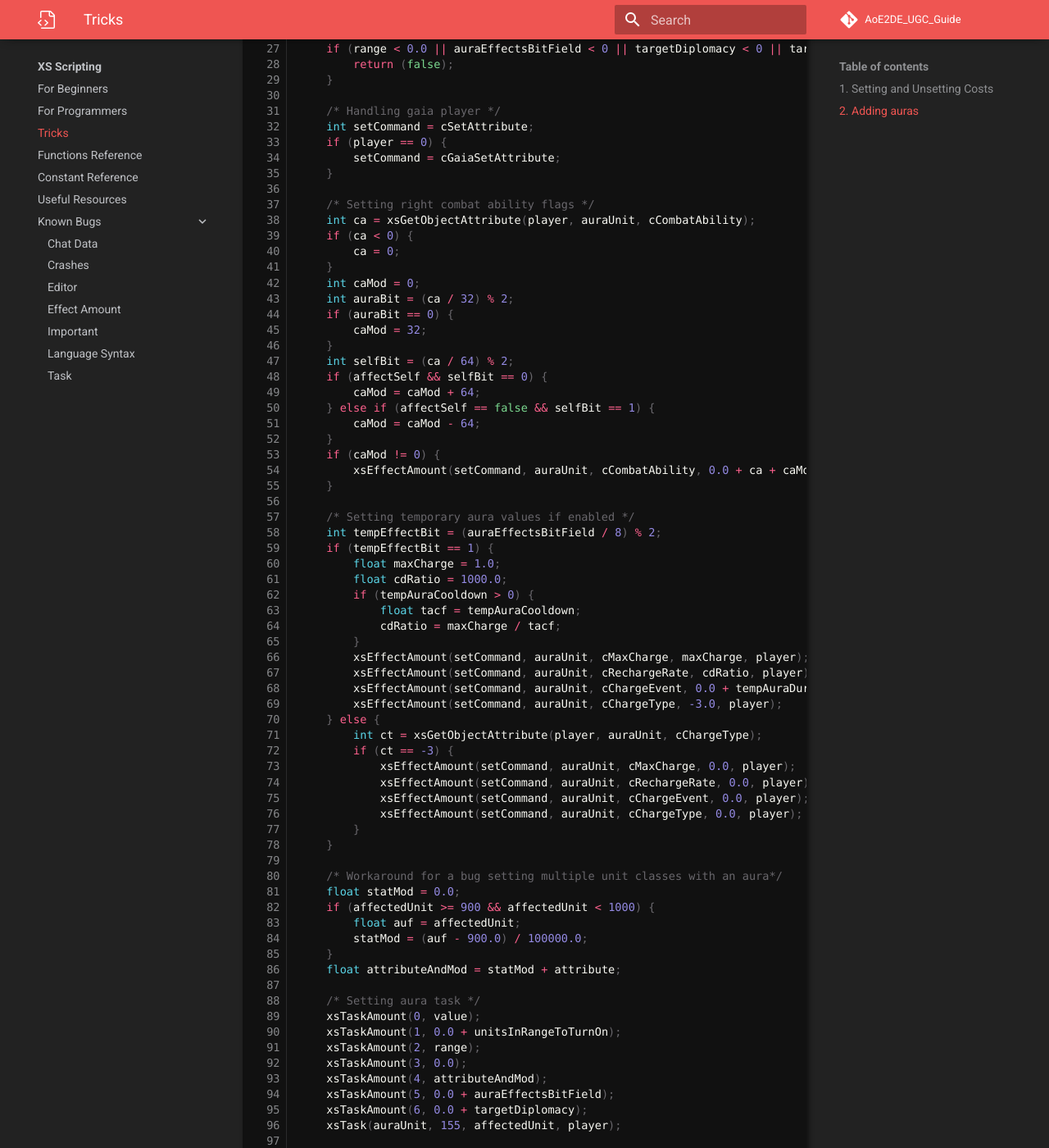
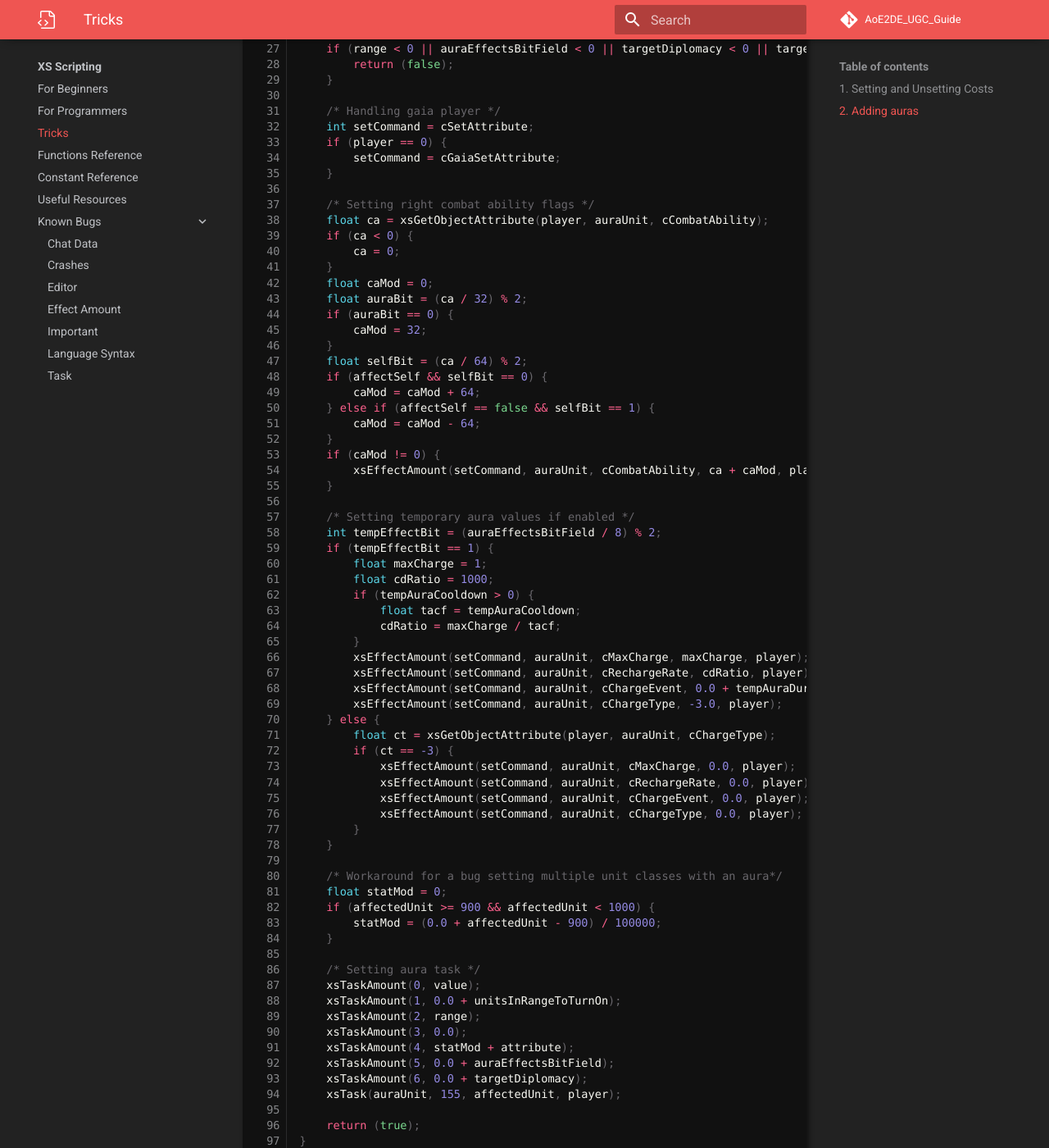
Before and after one commit to Divy1211/AoE2DE_UGC_Guide, an MkDocs documentation site: the page built from docs/general/xs/tricks.md, in a window 1280 px wide and 1400 px high, scrolled down 1183 px. Shown: the whole window at 82% size. Built offline with MkDocs 1.6.1 and Material for MkDocs 9.7.7, drawn with Linux system fonts in a browser that asks for light colours; some web fonts are replaced; comment, search, counter and statistics services are not loaded; some of the changed text lies outside the part shown.

Commit message:
fixed remaining xs-check warnings

```diff
--- a/docs/general/xs/tricks.md
+++ b/docs/general/xs/tricks.md
@@ -26,8 +26,8 @@ bool xsAddAura(
     int affectedUnit = -1, /* unit or unit class (9xx) to be affected by the aura */
     int player = -1, /* aura unit player, does not work with -1, make multiple calls to all players instead */
     int attribute = -1, /* aura attribute, not all attributes supported by auras, constants are provided */
-    float value = 0.0, /* aura value */
-    float range = 0.0,  /* aura range */
+    float value = 0, /* aura value */
+    float range = 0,  /* aura range */
     int auraEffectsBitField = 0, /* bit field for aura effects, constants are provided, add them together for multiple effects */
     int targetDiplomacy = 0, /* aura target diplomacy, controls what diplomacy target unit needs to be to be affected, constants are provided */
     int tempAuraDuration = 0, /* only works with cAuraEffectBitTemporary effect, specifies how long the temp aura lasts in seconds */
@@ -47,7 +47,7 @@ bool xsAddAura(
     if (attribute != 0 && attribute != 5 && attribute != 9 && attribute != 10 && attribute != 13 && attribute != 109 && attribute != 113 && attribute != 116 && attribute != 117 && attribute != 120) {
         return (false);
     }
-    if (range < 0.0 || auraEffectsBitField < 0 || targetDiplomacy < 0 || targetDiplomacy > 6 || unitsInRangeToTurnOn < 0 || tempAuraDuration < 0 || tempAuraCooldown < 0) {
+    if (range < 0 || auraEffectsBitField < 0 || targetDiplomacy < 0 || targetDiplomacy > 6 || unitsInRangeToTurnOn < 0 || tempAuraDuration < 0 || tempAuraCooldown < 0) {
         return (false);
     }
 
@@ -58,30 +58,30 @@ bool xsAddAura(
     }
 
     /* Setting right combat ability flags */
-    int ca = xsGetObjectAttribute(player, auraUnit, cCombatAbility);
+    float ca = xsGetObjectAttribute(player, auraUnit, cCombatAbility);
     if (ca < 0) {
         ca = 0;
     }
-    int caMod = 0;
-    int auraBit = (ca / 32) % 2;
+    float caMod = 0;
+    float auraBit = (ca / 32) % 2;
     if (auraBit == 0) {
         caMod = 32;
     }
-    int selfBit = (ca / 64) % 2;
+    float selfBit = (ca / 64) % 2;
     if (affectSelf && selfBit == 0) {
         caMod = caMod + 64;
     } else if (affectSelf == false && selfBit == 1) {
         caMod = caMod - 64;
     }
     if (caMod != 0) {
-        xsEffectAmount(setCommand, auraUnit, cCombatAbility, 0.0 + ca + caMod, player);
+        xsEffectAmount(setCommand, auraUnit, cCombatAbility, ca + caMod, player);
     }
 
     /* Setting temporary aura values if enabled */
     int tempEffectBit = (auraEffectsBitField / 8) % 2;
     if (tempEffectBit == 1) {
-        float maxCharge = 1.0;
-        float cdRatio = 1000.0;
+        float maxCharge = 1;
+        float cdRatio = 1000;
         if (tempAuraCooldown > 0) {
             float tacf = tempAuraCooldown;
             cdRatio = maxCharge / tacf;
@@ -91,7 +91,7 @@ bool xsAddAura(
         xsEffectAmount(setCommand, auraUnit, cChargeEvent, 0.0 + tempAuraDuration, player);
         xsEffectAmount(setCommand, auraUnit, cChargeType, -3.0, player);
     } else {
-        int ct = xsGetObjectAttribute(player, auraUnit, cChargeType);
+        float ct = xsGetObjectAttribute(player, auraUnit, cChargeType);
         if (ct == -3) {
             xsEffectAmount(setCommand, auraUnit, cMaxCharge, 0.0, player);
             xsEffectAmount(setCommand, auraUnit, cRechargeRate, 0.0, player);
@@ -101,19 +101,17 @@ bool xsAddAura(
     }
 
     /* Workaround for a bug setting multiple unit classes with an aura*/
-    float statMod = 0.0;
+    float statMod = 0;
     if (affectedUnit >= 900 && affectedUnit < 1000) {
-        float auf = affectedUnit;
-        statMod = (auf - 900.0) / 100000.0;
+        statMod = (0.0 + affectedUnit - 900) / 100000;
     }
-    float attributeAndMod = statMod + attribute;
 
     /* Setting aura task */
     xsTaskAmount(0, value);
     xsTaskAmount(1, 0.0 + unitsInRangeToTurnOn);
     xsTaskAmount(2, range);
     xsTaskAmount(3, 0.0);
-    xsTaskAmount(4, attributeAndMod);
+    xsTaskAmount(4, statMod + attribute);
     xsTaskAmount(5, 0.0 + auraEffectsBitField);
     xsTaskAmount(6, 0.0 + targetDiplomacy);
     xsTask(auraUnit, 155, affectedUnit, player);
@@ -142,7 +140,7 @@ bool xsRemoveAura(
 
     /* Remove temporary aura values */
     if (removeTempAuraAttributes) {
-        int ct = xsGetObjectAttribute(player, auraUnit, cChargeType);
+        float ct = xsGetObjectAttribute(player, auraUnit, cChargeType);
         if (ct == -3) {
             int setCommand = cSetAttribute;
             if (player == 0) {
@@ -157,31 +155,29 @@ bool xsRemoveAura(
 
     /* Remove combat ability */
     if (removeAllAuraAbilities) {
-        int ca = xsGetObjectAttribute(player, auraUnit, cCombatAbility);
-        int caMod = 0;
-        int auraBit = (ca / 32) % 2;
+        float ca = xsGetObjectAttribute(player, auraUnit, cCombatAbility);
+        float caMod = 0;
+        float auraBit = (ca / 32) % 2;
         if (auraBit == 1) {
             caMod = -32;
         }
-        int selfBit = (ca / 64) % 2;
+        float selfBit = (ca / 64) % 2;
         if (selfBit == 1) {
             caMod = caMod - 64;
         }
         if (caMod != 0) {
-            xsEffectAmount(setCommand, auraUnit, cCombatAbility, 0.0 + ca + caMod, player);
+            xsEffectAmount(setCommand, auraUnit, cCombatAbility, ca + caMod, player);
         }
     }
 
     /* Workaround for a bug setting multiple unit classes with an aura*/
-    float statMod = 0.0;
+    float statMod = 0;
     if (affectedUnit >= 900 && affectedUnit < 1000) {
-        float auf = affectedUnit;
-        statMod = (auf - 900.0) / 100000.0;
+        statMod = (0.0 + affectedUnit - 900) / 100000;
     }
-    float attributeAndMod = statMod + attribute;
 
     /* Setting aura task */
-    xsTaskAmount(4, attributeAndMod);
+    xsTaskAmount(4, statMod + attribute);
     xsRemoveTask(auraUnit, 155, affectedUnit, player);
 
     return (true);
```
Also changed, not shown: other parts of docs/general/xs/tricks.md (+3 -3 lines).
